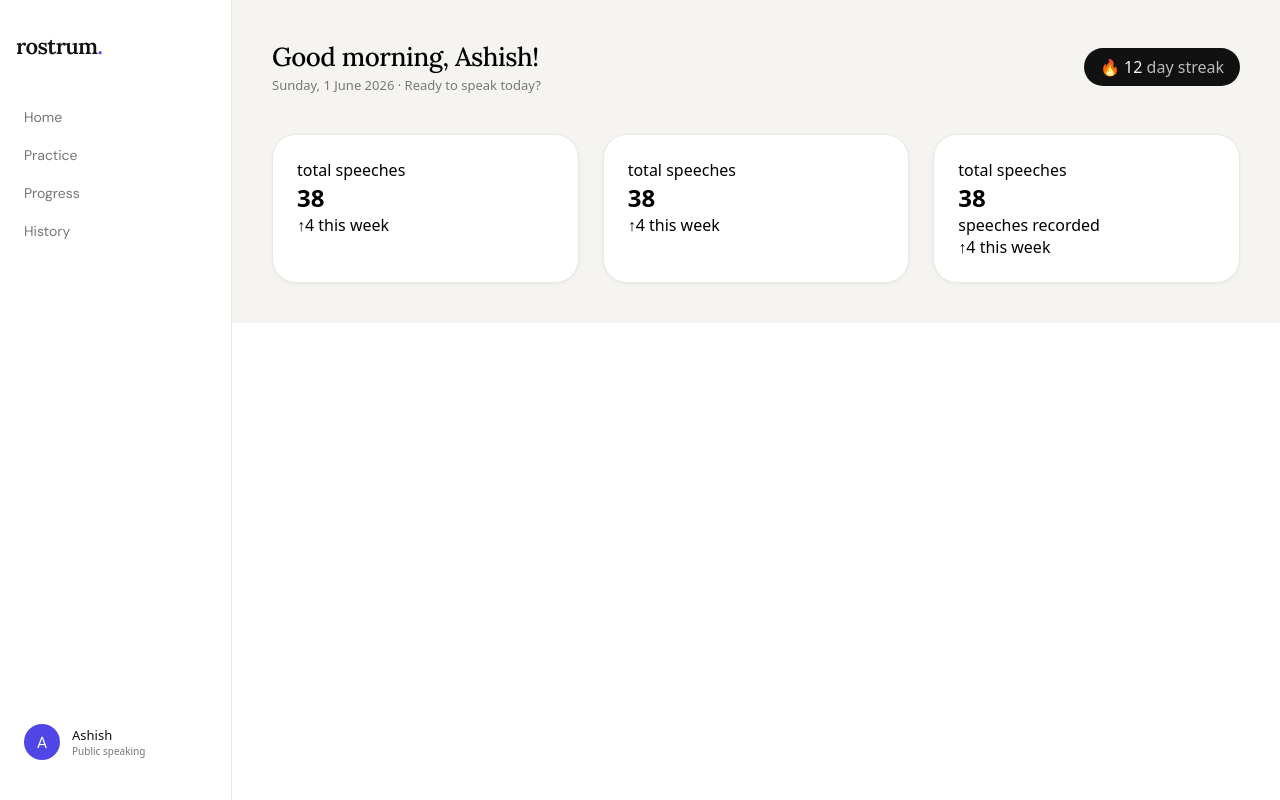
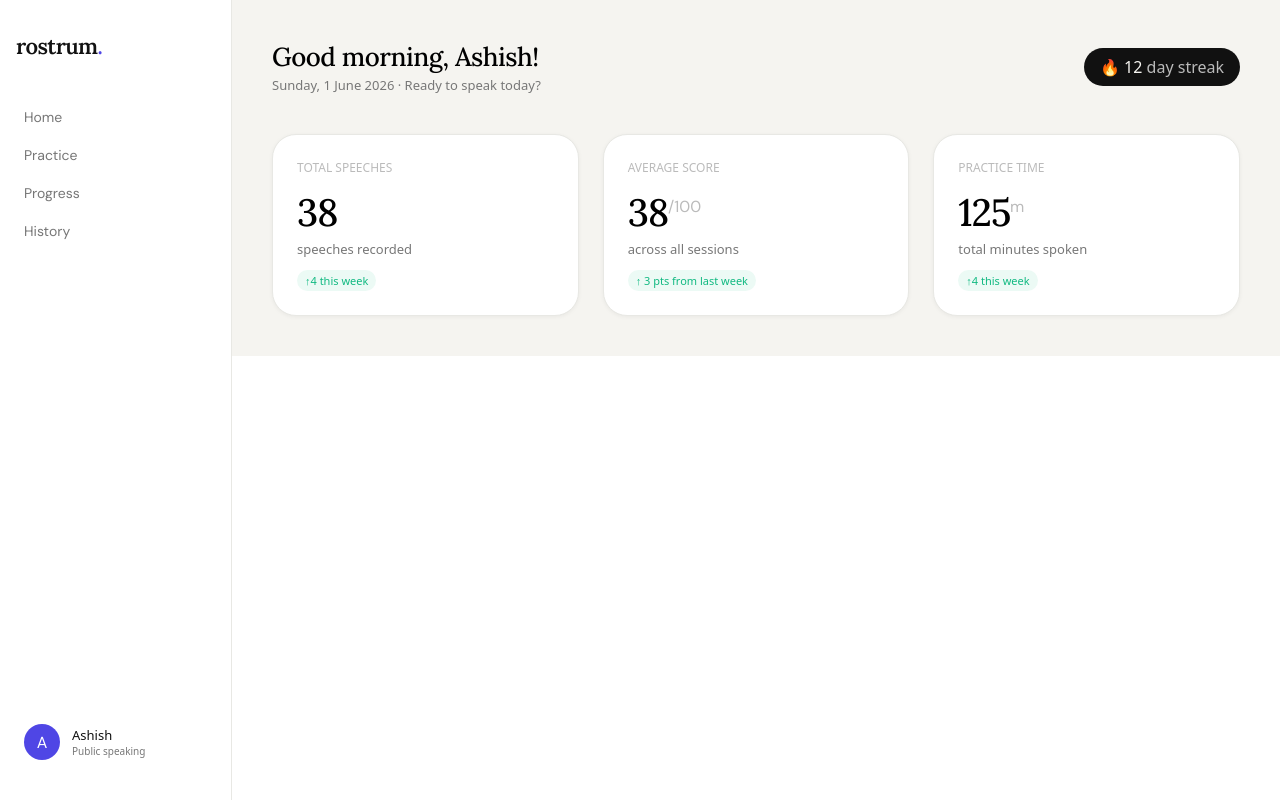
Before and after one commit to ashishs10/rostrum, a React (Vite) app: page / in a window 1280 px wide. Built offline with nearby package versions, Linux system fonts and the light colour scheme.

Commit message:
feat: stats card complete

```diff
--- a/src/screens/HomeScreen.tsx
+++ b/src/screens/HomeScreen.tsx
@@ -48,18 +48,24 @@ export default function HomeScreen() {
           <div className="stat-card">
             <p className="label">total speeches</p>
             <h2 className="big-number">38</h2>
-            <p className="delta">&uarr;4 this week</p>
+            <p className="subtext">speeches recorded</p>
+            <span className="delta-text">&uarr;4 this week</span>
           </div>
           <div className="stat-card">
-            <p className="label">total speeches</p>
-            <h2 className="big-number">38</h2>
-            <p className="delta">&uarr;4 this week</p>
+            <p className="label">Average Score</p>
+            <h2 className="big-number">
+              38<sup>/100</sup>
+            </h2>
+            <p className="subtext">across all sessions</p>
+            <span className="delta-text">&uarr; 3 pts from last week</span>
           </div>
           <div className="stat-card">
-            <p className="label">total speeches</p>
-            <h2 className="big-number">38</h2>
-            <p className="subtext">speeches recorded</p>
-            <p className="delta">&uarr;4 this week</p>
+            <p className="label">Practice Time</p>
+            <h2 className="big-number">
+              125<sup>m</sup>
+            </h2>
+            <p className="subtext">total minutes spoken</p>
+            <span className="delta-text">&uarr;4 this week</span>
           </div>
         </div>
       </div>
--- a/src/styles/main.css
+++ b/src/styles/main.css
@@ -55,3 +55,43 @@
   border: 1px solid var(--color-border);
   box-shadow: var(--shadow-sm);
 }
+
+.label {
+  font-size: 12px;
+  color: var(--color-text-muted);
+  text-transform: uppercase;
+  margin-bottom: var(--space-3);
+}
+
+.big-number {
+  font-family: var(--font-display);
+  font-size: 38px;
+  font-weight: 500;
+  letter-spacing: -1.2px;
+  margin-bottom: var(--space-1);
+}
+
+.big-number sup {
+  font-family: var(--font-body);
+  color: var(--color-text-muted);
+  font-weight: 400;
+  font-size: 16px;
+  letter-spacing: 0;
+}
+
+.subtext {
+  color: var(--color-text-sub);
+  font-size: 13px;
+}
+
+.delta-text {
+  display: inline-flex;
+  /* align-items: center; */
+  padding: 3px 8px;
+  border-radius: var(--radius-full);
+  background-color: rgba(16, 185, 129, 0.08);
+  font-size: 11px;
+  font-weight: 500;
+  color: var(--color-green);
+  margin-top: var(--space-3);
+}
```
